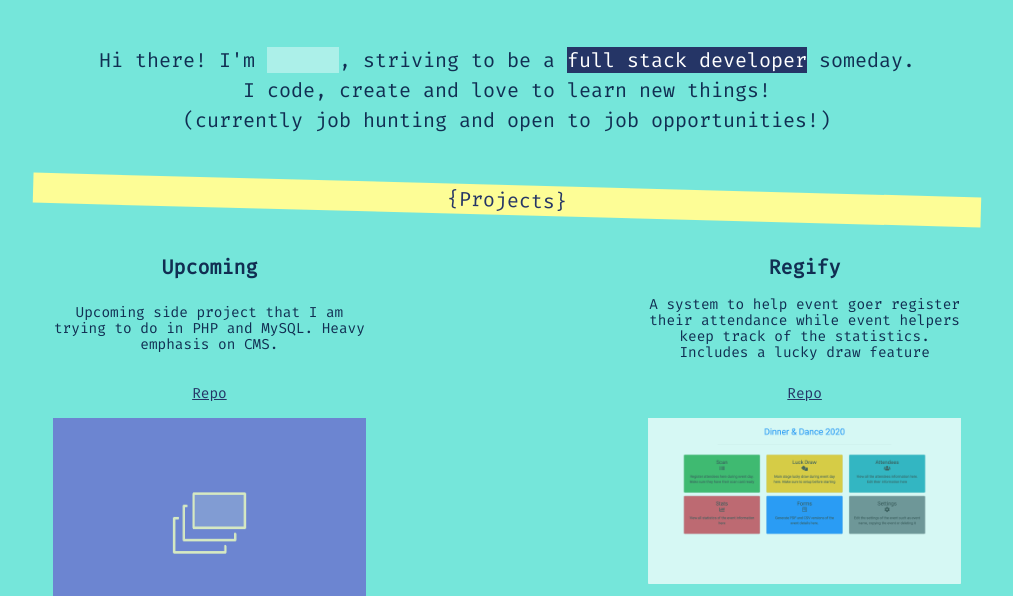
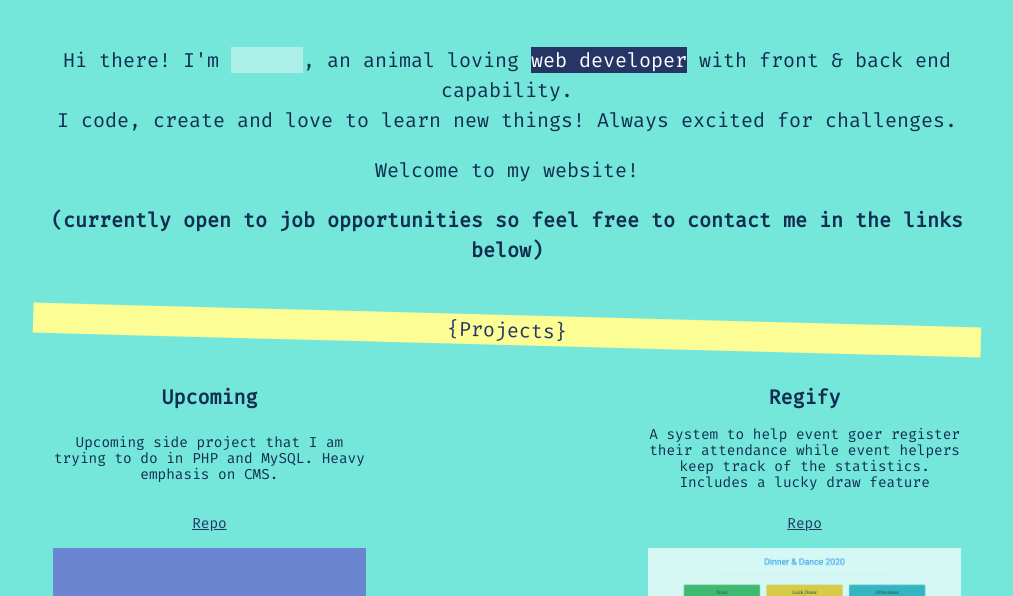
Before and after one commit to upieez/upieez.github.io, a plain HTML site: page index.html in a window 1280 px wide. Shown: the part 170-766 px from the top of the page, without its empty margins (133-1146 px from the left). Drawn offline with Linux system fonts and the light colour scheme.

Commit message:
change about me

```diff
--- a/index.html
+++ b/index.html
@@ -14,7 +14,9 @@
   <div class="container body-wrapper">
     <section class="main-about">
       <h1>&lt;SamuelHuang&gt;</h1>
-      Hi there! I'm <span class="highlight name blinking-cursor">Samuel</span>, striving to be a <span class="alt-highlight">full stack developer</span> someday. <br> I code, create and love to learn new things! <br> (currently job hunting and open to job opportunities!)
+      <p>Hi there! I'm <span class="highlight name blinking-cursor">Samuel</span>, an animal loving <span class="alt-highlight">web developer</span> with front & back end capability. <br /> I code, create and love to learn new things! Always excited for challenges.</p>
+      <p>Welcome to my website!</p>
+      <p><strong>(currently open to job opportunities so feel free to contact me in the links below)</strong></p>
     </section>
     <section class="main-portfolio">
       <h2>{Projects}</h2>
```
